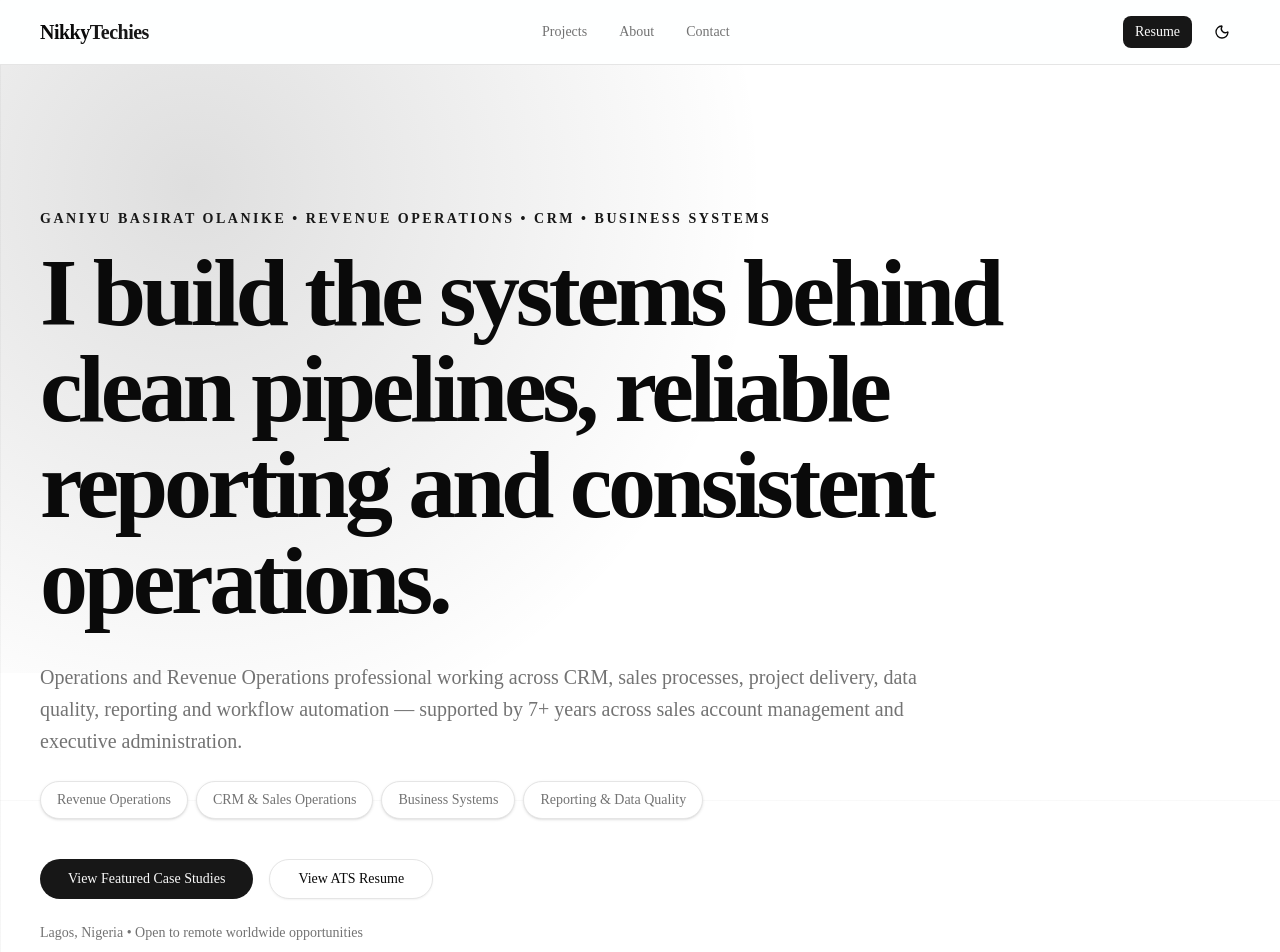
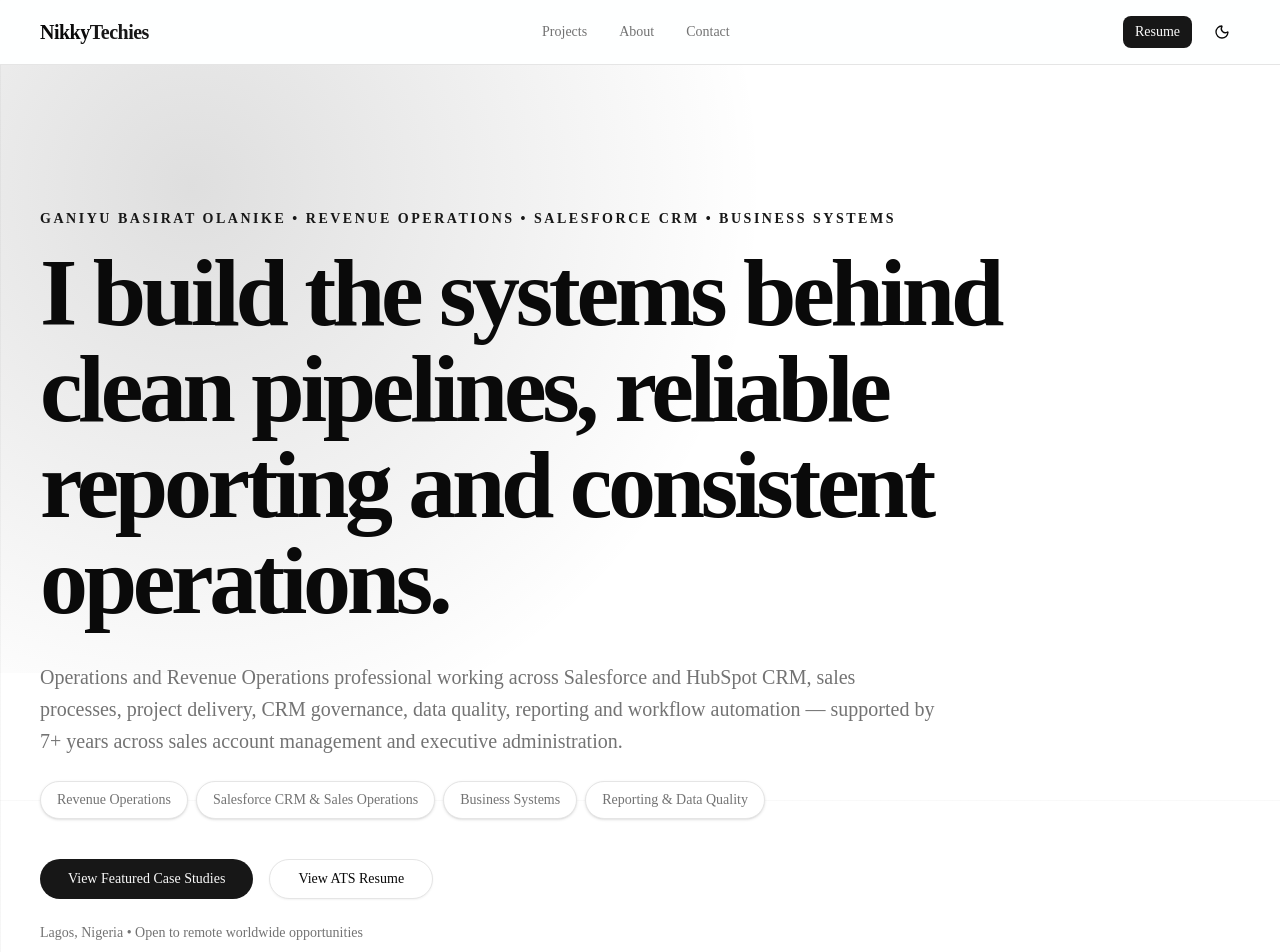
Before and after one commit to Nikkypwetti/nikkytechies-portfolio, a Next.js app: page / in a window 1280 px wide. Shown: the top 952 px of the page. Built offline with nearby package versions, Linux system fonts and the light colour scheme.

Commit message:
Surface Salesforce CRM on homepage hero

```diff
--- a/components/home/hero.tsx
+++ b/components/home/hero.tsx
@@ -7,7 +7,7 @@
 
 const focusAreas = [
   "Revenue Operations",
-  "CRM & Sales Operations",
+  "Salesforce CRM & Sales Operations",
   "Business Systems",
   "Reporting & Data Quality",
 ];
@@ -21,7 +21,7 @@
         <div className="max-w-6xl">
           <FadeIn>
             <p className="mb-4 text-sm font-semibold uppercase tracking-[0.18em] text-primary">
-              Ganiyu Basirat Olanike • Revenue Operations • CRM • Business Systems
+              Ganiyu Basirat Olanike • Revenue Operations • Salesforce CRM • Business Systems
             </p>
           </FadeIn>
 
@@ -33,10 +33,10 @@
 
           <FadeIn delay={0.3}>
             <p className="mt-8 max-w-4xl text-xl leading-8 text-muted-foreground">
-              Operations and Revenue Operations professional working across CRM,
-              sales processes, project delivery, data quality, reporting and workflow
-              automation — supported by 7+ years across sales account management and
-              executive administration.
+              Operations and Revenue Operations professional working across Salesforce
+              and HubSpot CRM, sales processes, project delivery, CRM governance, data
+              quality, reporting and workflow automation — supported by 7+ years across
+              sales account management and executive administration.
             </p>
           </FadeIn>
 
```
